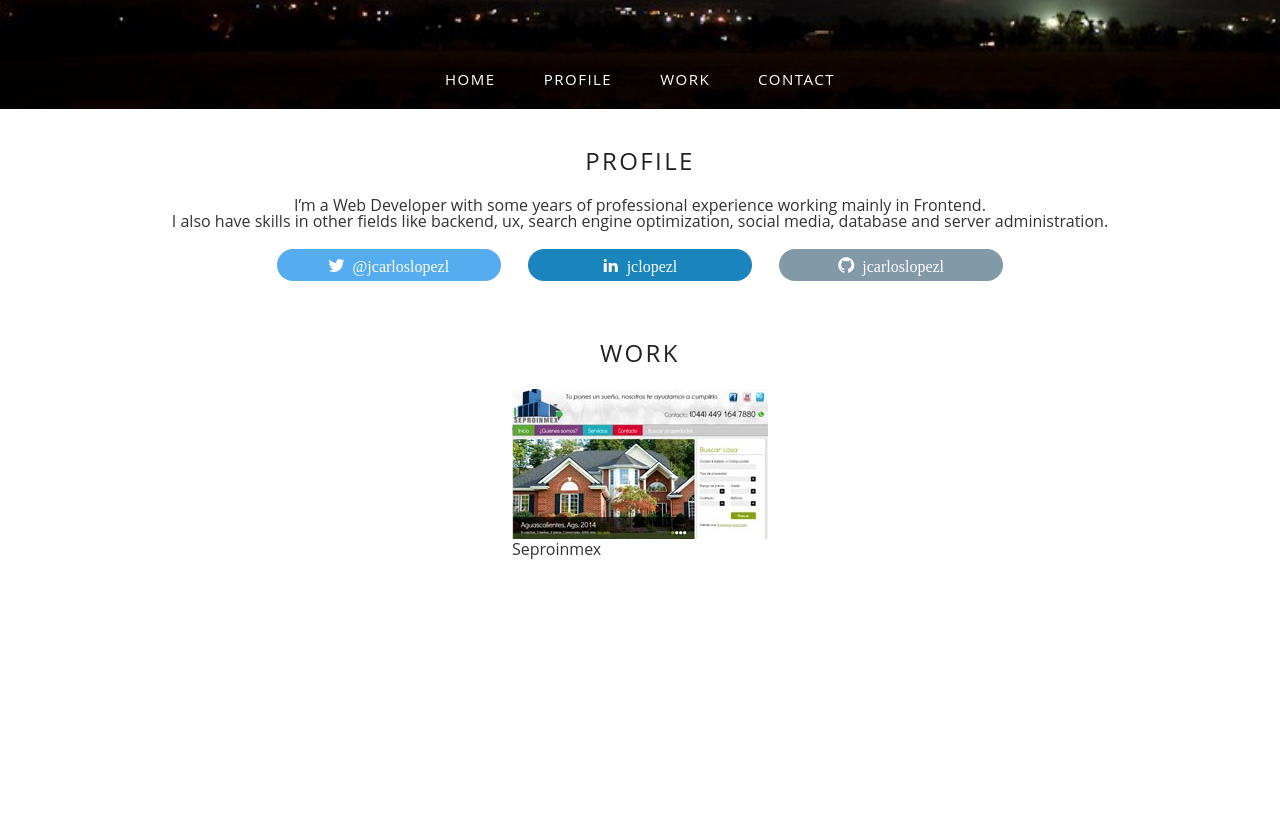
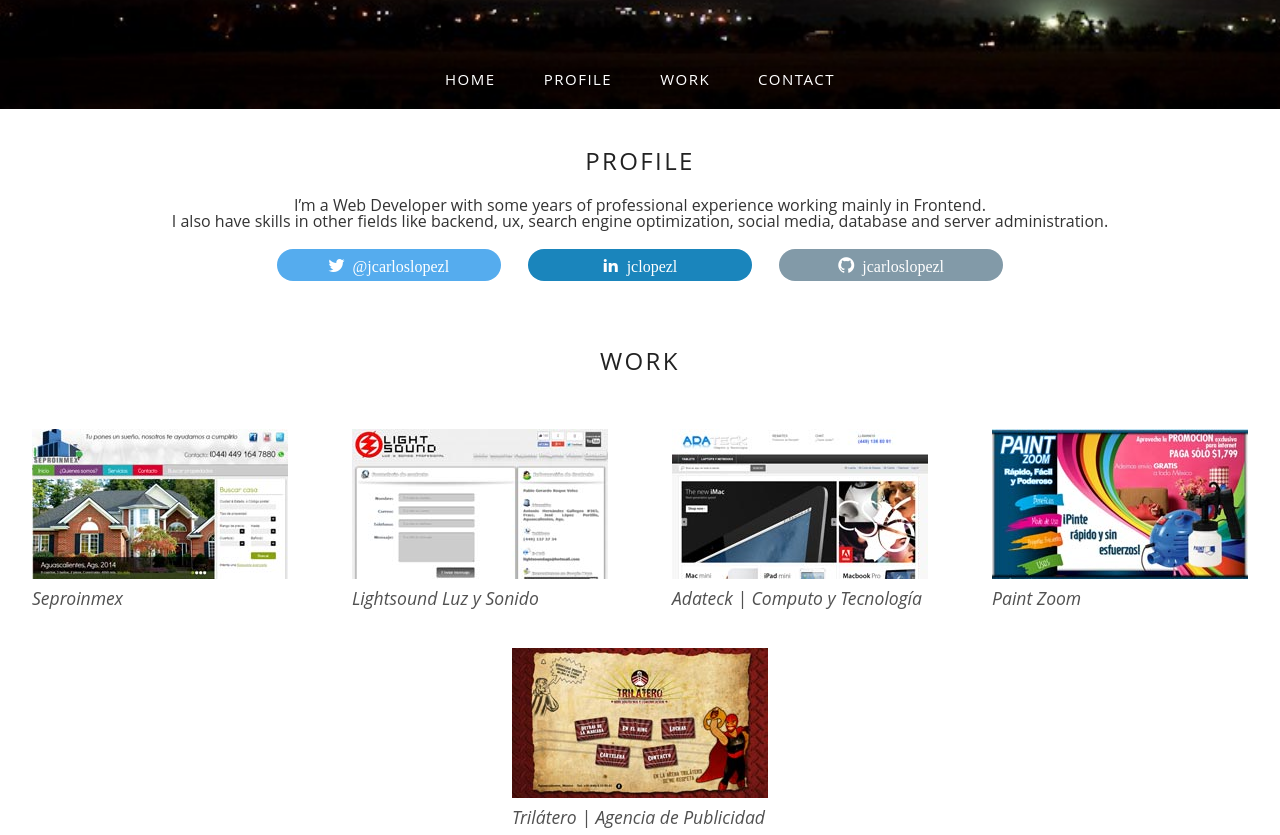
Before and after one commit to jclopezdev/jclopezdev.github.io, a website: page index.html in a window 1280 px wide. Shown: the part 691-1526 px from the top of the page. Before the commit the page ends 1251 px from the top, so only its background shows below. Drawn offline with nearby package versions, Linux system fonts and the light colour scheme; files whose address does not match are found by name.

Commit message:
Add work items

```diff
--- a/index.html
+++ b/index.html
@@ -55,15 +55,49 @@
             </div>
         </section>
 
-        <section id="work">
+        <section id="work" class="work">
             <h3 class="work-title">Work</h3>
 
              <div class="work-container">
                 <article class="work-item">
                     <figure class="Work-imageContainer">
-                        <img class="Work-image" src="static/images/trabajos/seproinmex.jpg" width="256" height="150"  alt="Seproinmex">
+                        <a href="http://www.seproinmex.mx/" target="_blank" alt="Seproinmex" title="Seproinmex">
+                            <img class="Work-image" src="static/images/works/seproinmex.jpg" width="256" height="150"  alt="Seproinmex">
+                        </a>
                     </figure>
                     <figcaption class="work-description">Seproinmex</figcaption>
+                </article>
+
+                <article class="work-item">
+                    <figure class="Work-imageContainer">
+                        <a href="http://www.lightsound.com.mx/" target="_blank">
+                            <img class="Work-image" src="static/images/works/lightsound.jpg" width="256" height="150"  alt="Lightsound Luz y Sonido">
+                        </a>
+                    </figure>
+                    <figcaption class="work-description">Lightsound Luz y Sonido</figcaption>
+                </article>
+
+                <article class="work-item">
+                    <figure class="Work-imageContainer">
+                        <img class="Work-image" src="static/images/works/adateck.jpg" width="256" height="150" alt="Adateck | Cómputo y Tecnología" title="Adateck | Cómputo y Tecnología">
+                    </figure>
+                    <figcaption class="work-description">Adateck | Computo y Tecnología</figcaption>
+                </article>
+
+                <article class="work-item">
+                    <figure class="Work-imageContainer">
+                        <img class="Work-image" src="static/images/works/paintzoom.jpg" width="256" height="150" alt="Paint Zoom" title="Paint Zoom">
+                    </figure>
+                    <figcaption class="work-description">Paint Zoom</figcaption>
+                </article>
+
+                <article class="work-item">
+                    <figure class="Work-imageContainer">
+                        <a href="http://www.trilatero.net/" target="_blank">
+                            <img class="Work-image" src="static/images/works/trilatero.jpg" width="256" height="150" alt="Trilátero Agencia de Publicidad">
+                        </a>
+                    </figure>
+                    <figcaption class="work-description">Trilátero | Agencia de Publicidad</figcaption>
                 </article>
 
             </div>
--- a/static/sass/custom/_work.scss
+++ b/static/sass/custom/_work.scss
@@ -10,7 +10,7 @@
 
   .work-item{
     display: inline-block;
-    margin-bottom: 1.8em;
+    margin: 2em 1em 0 1em;
   }
 
   .work-imageContainer{
@@ -18,9 +18,11 @@
   }
 
   .work-description{
+    color: #515151;
     font-size: 1.1em;
-    color: #515151;
     font-style: italic;
+    margin: 0.5em 0;
+    text-align: left;
   }
 
 }
```
Also changed, not shown: static/css/app.css.
